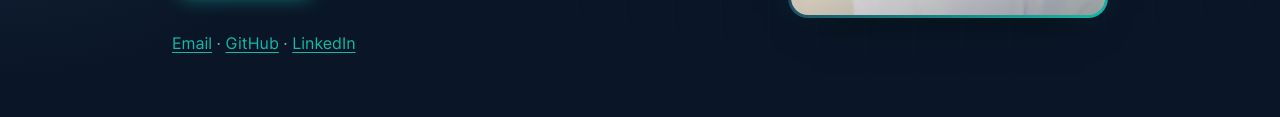
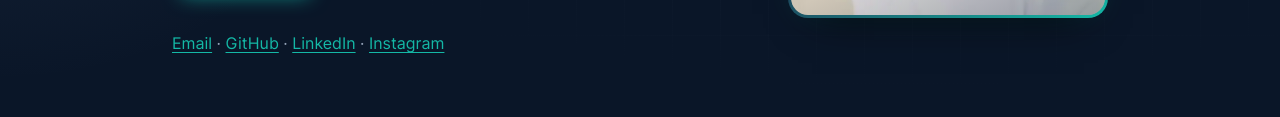
Before and after one commit to Achimdi/portfolio, a plain HTML site: page index.html in a window 1280 px wide. Shown: the part 557-674 px from the top of the page. Drawn offline with Linux system fonts and the light colour scheme.

Commit message:
Add Instagram (@azie_web) to the hero links and contact buttons
Co-Authored-By: Claude Opus 5.5 <noreply@anthropic.com>

```diff
--- a/index.html
+++ b/index.html
@@ -60,7 +60,7 @@
         <a class="btn btn-secondary" href="#projects">View projects</a>
       </div>
       <p class="small-links">
-        <a href="https://mail.google.com/mail/?view=cm&amp;fs=1&amp;to=chimdiazie2022@gmail.com" target="_blank" rel="noopener" aria-label="Email Chimdiume (opens Gmail in a new tab)">Email</a><span aria-hidden="true"> · </span><a href="https://github.com/Achimdi">GitHub</a><span aria-hidden="true"> · </span><a href="https://www.linkedin.com/in/chimdiume-azie-73a477448/">LinkedIn</a>
+        <a href="https://mail.google.com/mail/?view=cm&amp;fs=1&amp;to=chimdiazie2022@gmail.com" target="_blank" rel="noopener" aria-label="Email Chimdiume (opens Gmail in a new tab)">Email</a><span aria-hidden="true"> · </span><a href="https://github.com/Achimdi">GitHub</a><span aria-hidden="true"> · </span><a href="https://www.linkedin.com/in/chimdiume-azie-73a477448/">LinkedIn</a><span aria-hidden="true"> · </span><a href="https://www.instagram.com/azie_web/" aria-label="Instagram, @azie_web">Instagram</a>
       </p>
       </div>
     </div>
@@ -324,6 +324,7 @@
         <a class="btn btn-secondary" href="https://mail.google.com/mail/?view=cm&amp;fs=1&amp;to=chimdiazie2022@gmail.com" target="_blank" rel="noopener" aria-label="Email (opens Gmail in a new tab)">Email</a>
         <a class="btn btn-secondary" href="https://github.com/Achimdi">GitHub</a>
         <a class="btn btn-secondary" href="https://www.linkedin.com/in/chimdiume-azie-73a477448/">LinkedIn</a>
+        <a class="btn btn-secondary" href="https://www.instagram.com/azie_web/" aria-label="Instagram, @azie_web">Instagram</a>
       </div>
     </div>
   </section>
```
